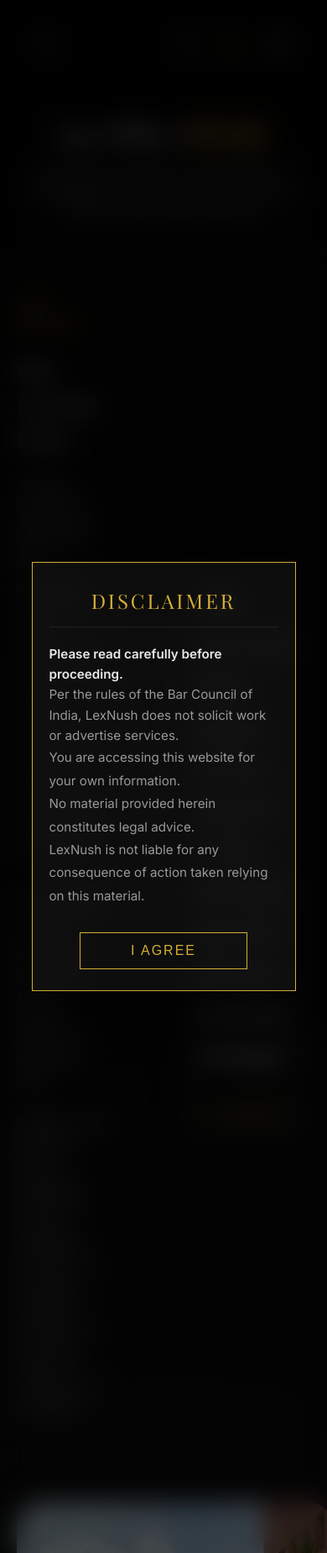
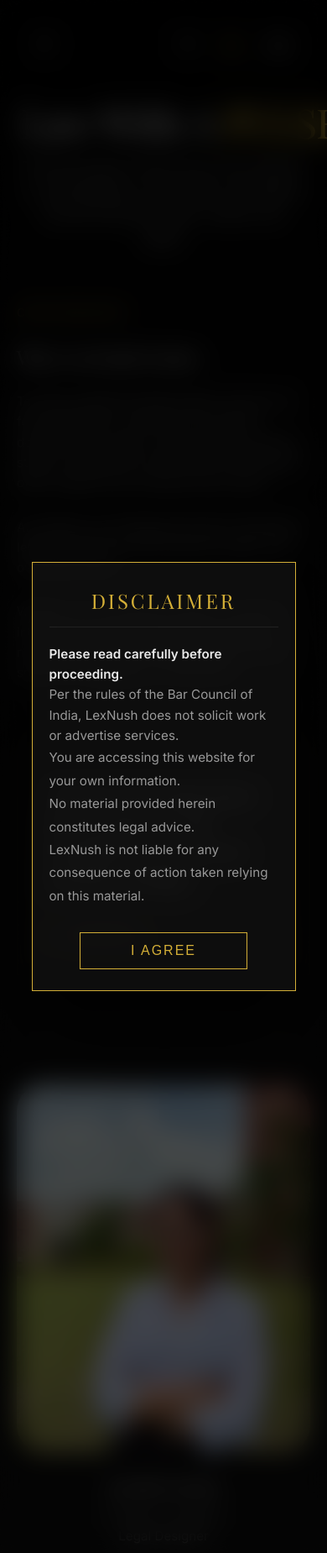
Before and after one commit to Anubhav-2005/lexnush, a Flask app: page /about/ in a window 390 px wide. Shown: the whole page at 84% size. Run offline with Flask 3, Linux system fonts and the light colour scheme; some libraries are stand-ins or nearby versions; some web fonts are replaced.

Commit message:
Fix About page mobile responsiveness

````diff
--- a/static/style.css
+++ b/static/style.css
@@ -611,18 +611,67 @@ body.loaded #preloader { clip-path: inset(0 0 100% 0); }
         font-size: 1rem;
     }
 }
-@media (max-width: 900px){
+/* ===== ABOUT PAGE MOBILE FIX ===== */
 
-```
-.about-founder-grid{
+@media (max-width: 900px) {
+
+    .about-two-column,
+    .about-founder-grid {
+        display: grid !important;
         grid-template-columns: 1fr !important;
         gap: 50px !important;
     }
 
-.about-founder-grid img{
-    max-width: 400px;
-    margin: auto;
+    .about-founder-grid img {
+        width: 100% !important;
+        max-width: 350px !important;
+        margin: 0 auto !important;
+        display: block;
     }
-```
 
+    .about-founder-grid > div:first-child {
+        text-align: center;
     }
+
+    .about-founder-grid > div:last-child {
+        text-align: left;
+    }
+
+    .about-founder-grid h2 {
+        font-size: 2.5rem !important;
+    }
+
+    .about-two-column .grid-card {
+        padding: 35px !important;
+    }
+
+    .about-two-column blockquote {
+        font-size: 1.25rem !important;
+        line-height: 1.7 !important;
+    }
+
+    .about-hero {
+        padding: 120px 25px 60px !important;
+    }
+
+    .about-hero h1 {
+        font-size: 3rem !important;
+        line-height: 1.05 !important;
+    }
+
+    .about-hero p {
+        font-size: 1.1rem !important;
+    }
+
+    .content-grid {
+        grid-template-columns: 1fr !important;
+    }
+
+    section {
+        overflow-x: hidden;
+    }
+
+    body {
+        overflow-x: hidden;
+    }
+}
--- a/templates/about.html
+++ b/templates/about.html
@@ -41,7 +41,7 @@
          style="max-width: 1200px; margin: auto; padding: 0 20px 100px;">
 
 
-<div style="
+<div class="about-two-column" style="
 display:grid;
 grid-template-columns: 1.2fr 0.8fr;
 gap:80px;
@@ -131,7 +131,7 @@
 display:grid;
 grid-template-columns:380px 1fr;
 gap:90px;
-    align-items:start;
+align-items:center;
 ">
 
     <div>
````
Lines whose indentation alone changed are shown as unchanged.
